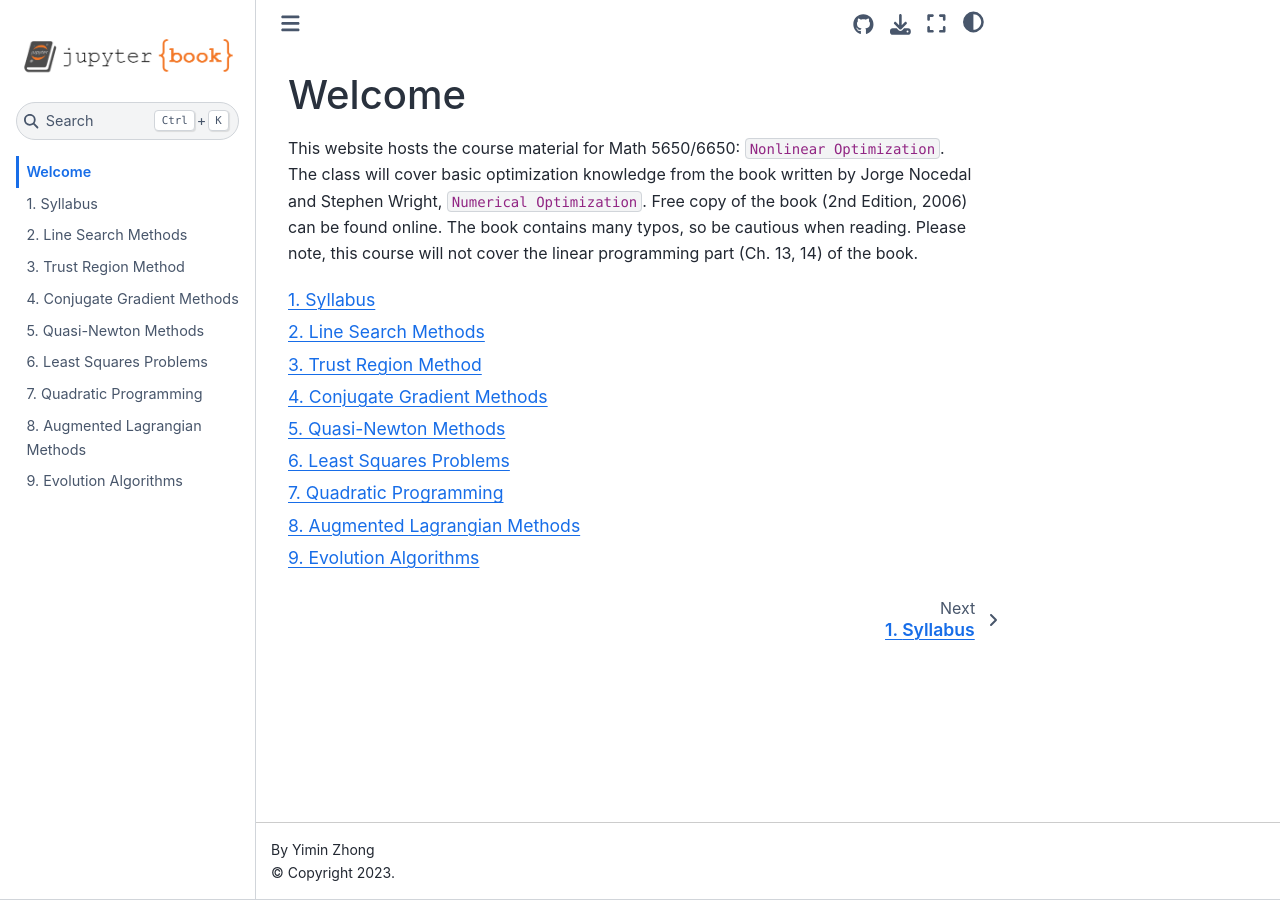
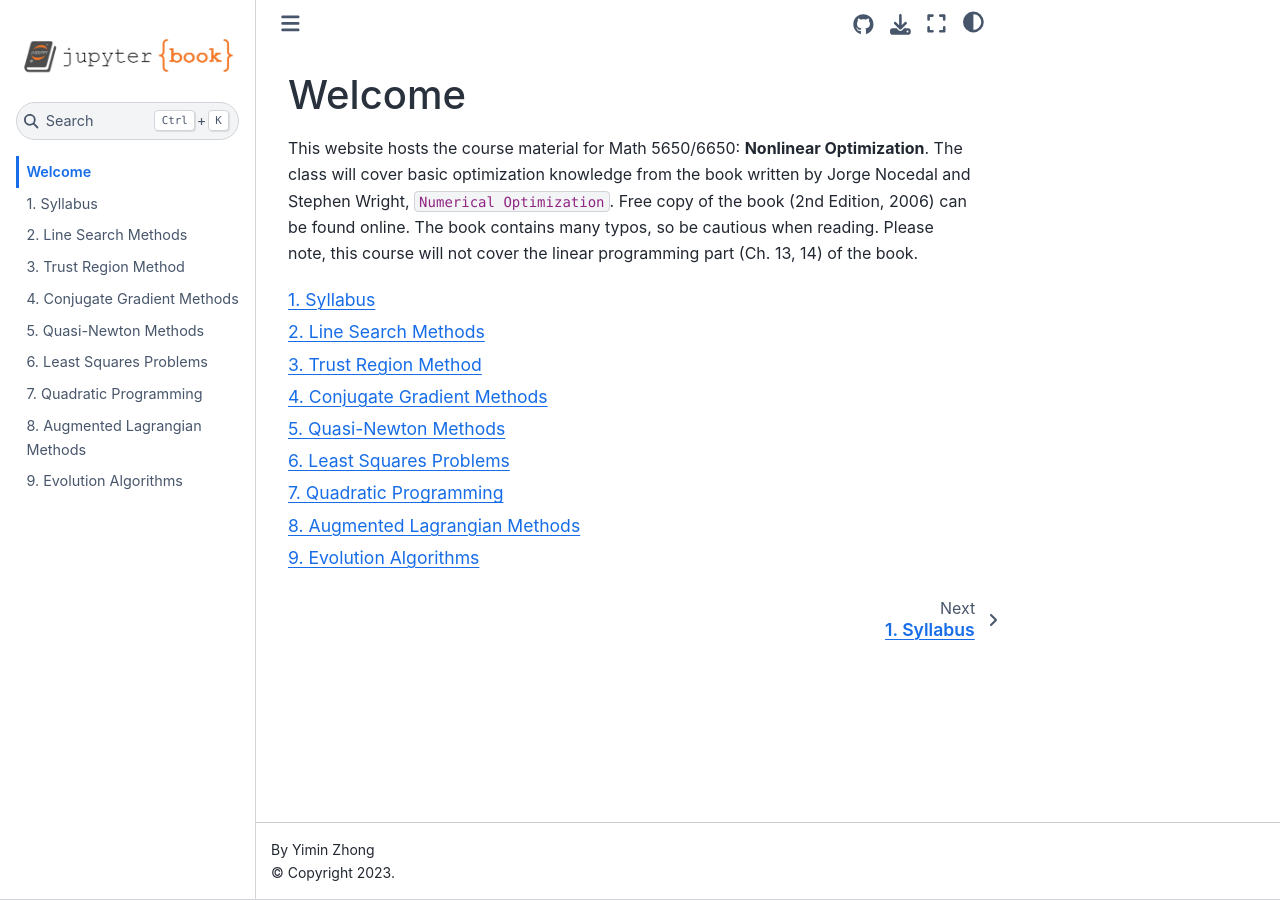
Before and after one commit to Auburn-5650-6650-Fall-2023/auburn-5650-6650-fall-2023.github.io, a Jupyter Book: the page built from intro.md, in a window 1280 px wide. Built offline with Jupyter Book 1.0.4 settings and Sphinx 7.4.7 and the Sphinx Book theme 1.1.4, drawn with Linux system fonts in a browser that asks for light colours.

```diff
--- a/_toc.yml
+++ b/_toc.yml
@@ -6,7 +6,7 @@ root: intro
 options:  # The options key will be applied to all chapters, but not sub-sections
   numbered: True
 chapters:
-- file: syllabus
+- file: Syllabus
 - file: LineSearch
 - file: TrustRegion
 - file: ConjugateGradient
--- a/intro.md
+++ b/intro.md
@@ -1,6 +1,6 @@
 # Welcome
 
-This website hosts the course material for Math 5650/6650: ``Nonlinear Optimization``. The class will cover basic optimization knowledge from the book written by Jorge Nocedal and Stephen Wright, ``Numerical Optimization``. Free copy of the book (2nd Edition, 2006) can be found online. The book contains many typos, so be cautious when reading. Please note, this course will not cover the linear programming part (Ch. 13, 14) of the book.
+This website hosts the course material for Math 5650/6650: **Nonlinear Optimization**. The class will cover basic optimization knowledge from the book written by Jorge Nocedal and Stephen Wright, ``Numerical Optimization``. Free copy of the book (2nd Edition, 2006) can be found online. The book contains many typos, so be cautious when reading. Please note, this course will not cover the linear programming part (Ch. 13, 14) of the book.
 
 
 
```
Also changed, not shown: Syllabus.md (renamed from syllabus.md).
